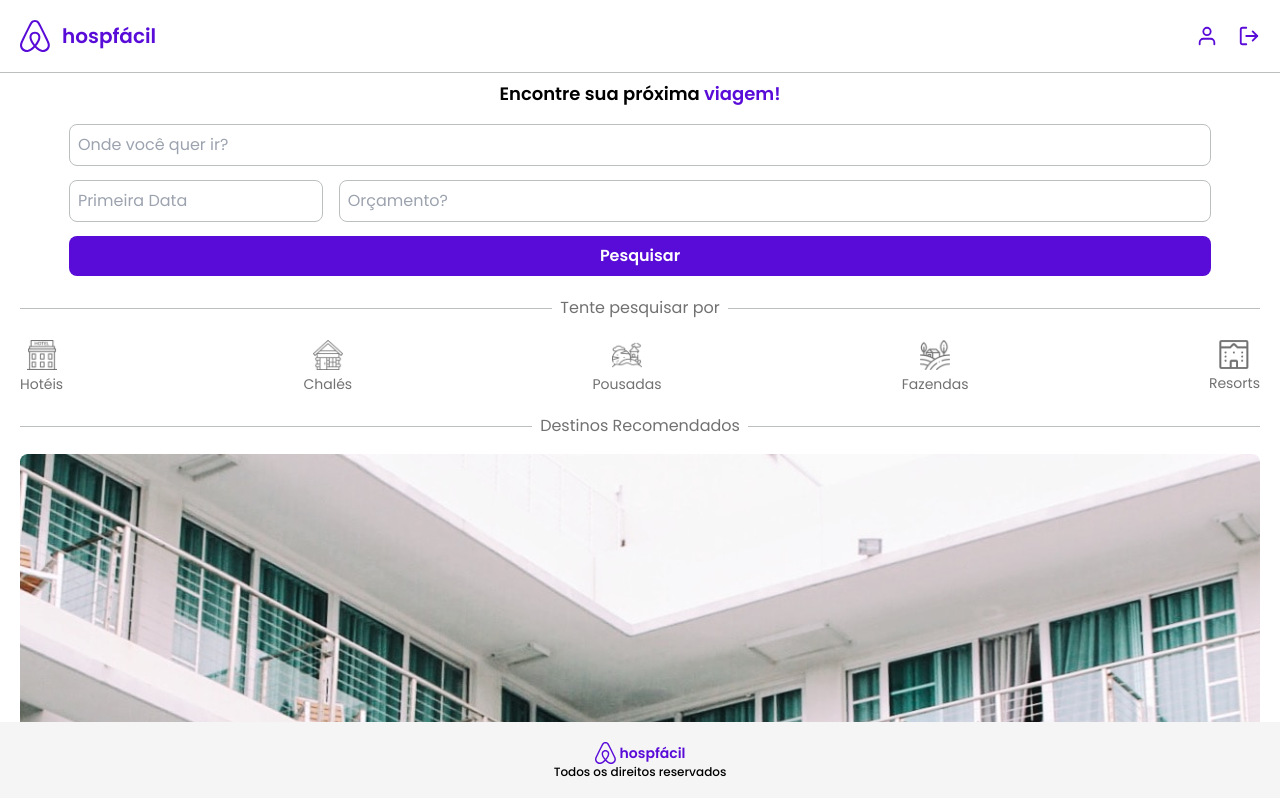
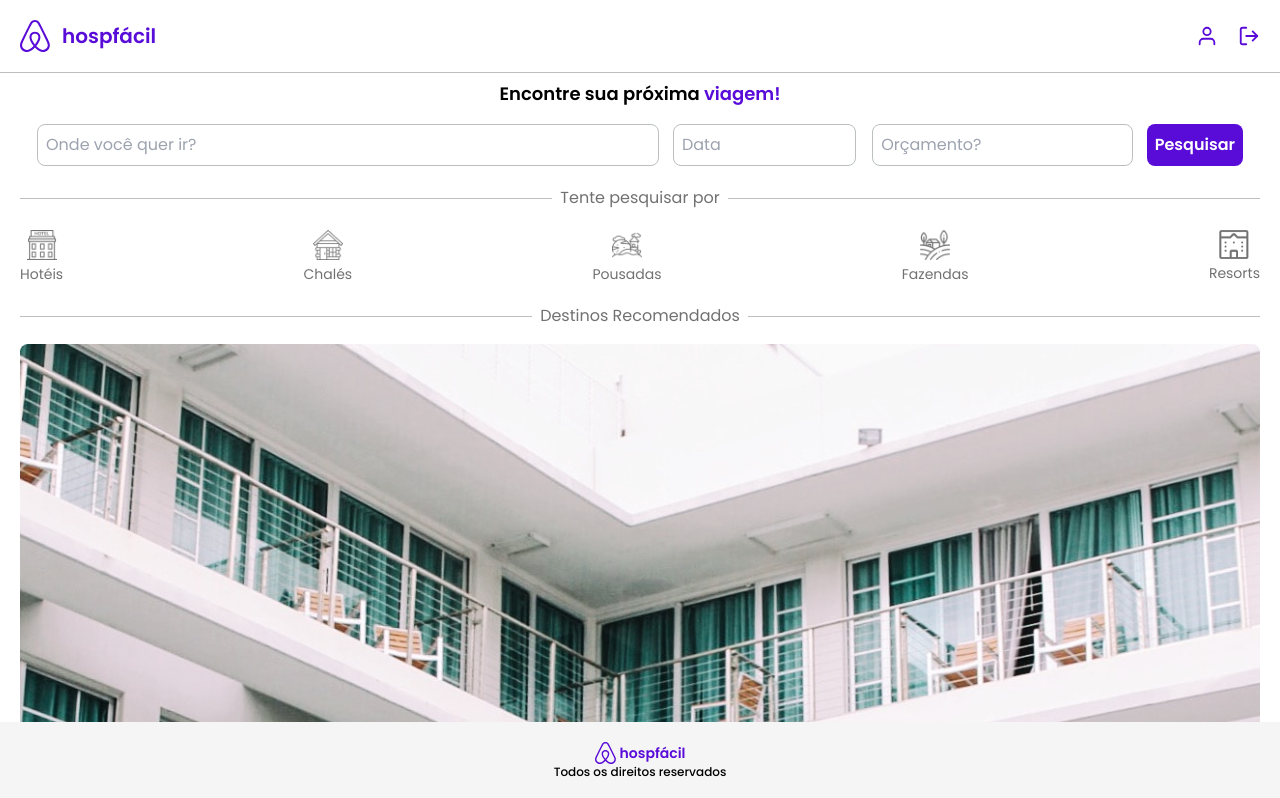
Before and after one commit to viniseven/hospfacil, a React (Vite) app in the folder frontend/: page / in a window 1280 px wide. Shown: the top 798 px of the page. Built offline with nearby package versions, Linux system fonts and the light colour scheme.

Commit message:
fix: adjust searchTrips component breakpoint md

```diff
--- a/frontend/src/components/SearchTrips/searchTrips.jsx
+++ b/frontend/src/components/SearchTrips/searchTrips.jsx
@@ -1,10 +1,10 @@
-import { Input } from "../../components/Input/input";
-import { Button } from "../../components/Button/button";
+import { Input } from '../../components/Input/input';
+import { Button } from '../../components/Button/button';
 
-import DatePicker from "react-datepicker";
-import "react-datepicker/dist/react-datepicker.css";
+import DatePicker from 'react-datepicker';
+import 'react-datepicker/dist/react-datepicker.css';
 
-import { NumericFormat } from "react-number-format";
+import { NumericFormat } from 'react-number-format';
 
 export function SearchTrips() {
   return (
@@ -13,12 +13,12 @@ export function SearchTrips() {
         Encontre sua próxima <span className="text-purple">viagem!</span>
       </h1>
 
-      <div className="flex justify-center flex-wrap gap-3.5 mt-4">
+      <div className="flex justify-center flex-wrap gap-3.5 mt-4 md:flex-nowrap">
         <Input type="text" placeholder="Onde você quer ir?" />
 
-        <div className="flex gap-4 w-full">
+        <div className="flex gap-4 md:w-3/4">
           <DatePicker
-            placeholderText="Primeira Data"
+            placeholderText="Data"
             className="border-light_gray rounded-lg border p-2 w-full"
           />
           <NumericFormat
@@ -35,7 +35,7 @@ export function SearchTrips() {
         </div>
 
         <Button
-          className="bg-purple hover:bg-dark_purple text-white w-full p-2 rounded-lg font-semibold "
+          className="bg-purple hover:bg-dark_purple text-white w-40 p-2 rounded-lg font-semibold "
           title="Pesquisar"
         />
       </div>
```
